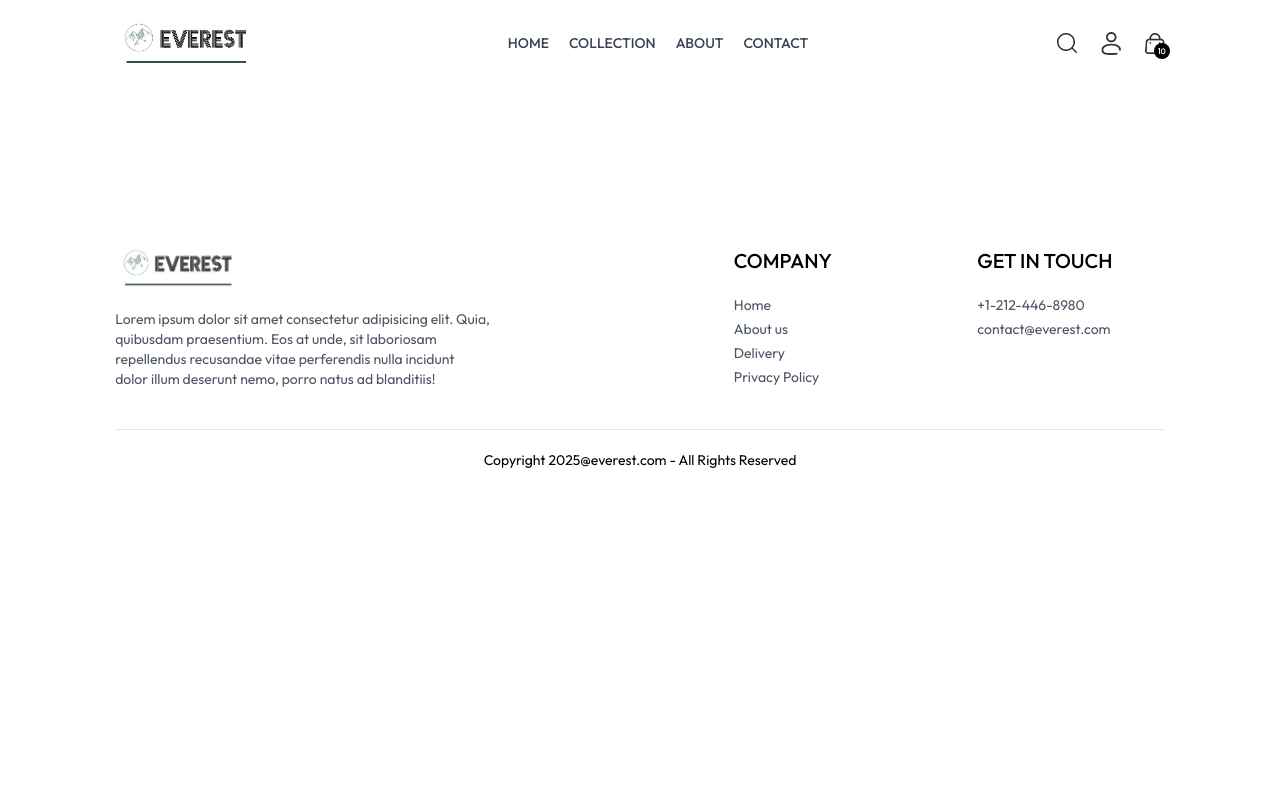
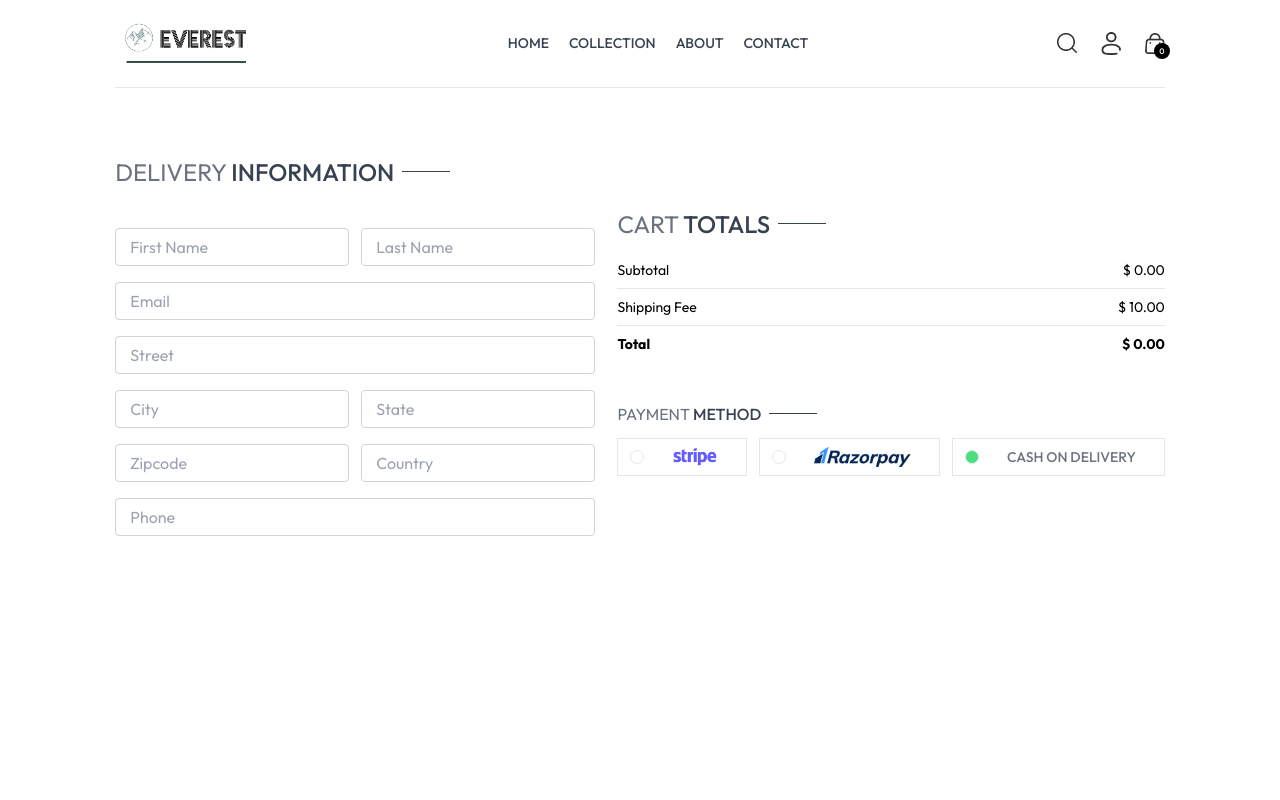
Before and after one commit to ShakshiAgl/everest-ecommerce, a React (Vite) app in the folder frontend/: page /place-order in a window 1280 px wide. Shown: the top 800 px of the page. Built offline with nearby package versions, Linux system fonts and the light colour scheme.

Commit message:
place order page

```diff
--- a/frontend/src/App.jsx
+++ b/frontend/src/App.jsx
@@ -30,8 +30,8 @@
         <Route path='/product/:productId' element={<Product/>} />
         <Route path='/cart' element={<Cart/>} />
         <Route path='/login' element={<Login/>} />
-        <Route path='/login' element={<PlaceOrder/>} />
-        <Route path='/login' element={<Orders/>} />
+        <Route path='/place-order' element={<PlaceOrder/>} />
+        <Route path='/orders' element={<Orders/>} />
       </Routes>
       <Footer />
     </div>
--- /dev/null
+++ b/frontend/src/components/CartTotal.jsx
@@ -0,0 +1,34 @@
+import { ShopContext } from '@/context/ShopContext'
+import React, { useContext } from 'react'
+import Title from './Title';
+
+const CartTotal = () => {
+
+  const {currency, delivery_fee, getCartAmount} = useContext(ShopContext);
+
+  return (
+    <div className='w-full'>
+      <div className='text-2xl'>
+        <Title text1 = {'CART'} text2={' TOTALS'} />
+      </div>
+      <div className='flex flex-col gap-2 mt-2 text-sm'>
+         <div className='flex justify-between'>
+           <p>Subtotal</p>
+           <p>{currency} {getCartAmount()}.00</p>
+         </div>
+         <hr />
+         <div className='flex justify-between'>
+            <p>Shipping Fee</p>
+            <p>{currency} {delivery_fee}.00</p>
+         </div>
+         <hr />
+         <div className='flex justify-between'>
+           <b>Total</b>
+           <b>{currency} {getCartAmount() === 0 ? 0 : getCartAmount() + delivery_fee}.00</b>
+         </div>
+      </div>
+    </div>
+  )
+}
+
+export default CartTotal
--- a/frontend/src/components/Navbar.jsx
+++ b/frontend/src/components/Navbar.jsx
@@ -7,7 +7,7 @@
 
   const [visible, setVisible] = useState(false);
 
-  const {setShowSearch} = useContext(ShopContext);
+  const {setShowSearch, getCartCount} = useContext(ShopContext);
 
   return (
    <div className='flex items-center justify-between py-5 font-medium'>
@@ -56,7 +56,7 @@
 
     <Link to='/cart' className='relative'>
        <img src={assets.cart_icon} className='w-5 min-w-5' alt="" />
-       <p className='absolute right-[-5px] bottom-[-5px] w-4 text-center leading-4 bg-black text-white aspect-square rounded-full text-[8px]'>10</p>
+       <p className='absolute right-[-5px] bottom-[-5px] w-4 text-center leading-4 bg-black text-white aspect-square rounded-full text-[8px]'>{getCartCount()}</p>
     </Link>
     <img onClick={()=> setVisible(true)} src={assets.menu_icon} className='w-5 cursor-pointer sm:hidden' alt="" />
    </div>
--- a/frontend/src/context/ShopContext.jsx
+++ b/frontend/src/context/ShopContext.jsx
@@ -1,5 +1,6 @@
 import { products } from "@/assets/frontend_assets/assets";
 import { createContext, useEffect, useState } from "react";
+import { useNavigate } from "react-router-dom";
 import { toast } from "react-toastify";
 
 export const ShopContext = createContext();
@@ -11,9 +12,9 @@
   const [search, setSearch] = useState('');
   const [showSearch, setShowSearch] = useState(false);
   const [cartItems, setCartItems] = useState({});
+  const navigate = useNavigate();
 
   const addToCart  = async (itemId, size) => {
-
     if(!size){
       toast.error('Select Product Size');
       return;
@@ -33,12 +34,48 @@
      setCartItems(cartData);
   }
 
-  useEffect(()=>{
-    console.log(cartItems);
-  },[cartItems]);
+  const getCartCount = () =>{
+    let totalCount = 0;
+    for(const items in cartItems){
+      for(const item in cartItems[items]){
+        try {
+          if(cartItems[items][item] > 0){
+            totalCount += cartItems[items][item];
+          }
+        } catch (error) {
+
+        }
+      }
+    }
+    return totalCount;
+  }
+
+  const updateQuantity = async (itemId, size, quantity) => {
+      let cartData = structuredClone(cartItems);
+      cartData[itemId][size] = quantity;
+      setCartItems(cartData);
+  }
+
+  const getCartAmount = () => {
+    let totalAmount = 0;
+    for(const items in cartItems){
+      let itemInfo = products.find((product) => product._id === items );
+      for(const item in cartItems[items]){
+        try {
+          if(cartItems[items][item] > 0){
+             totalAmount += itemInfo.price * cartItems[items][item];
+          }
+        } catch {
+
+        }
+      }
+    }
+    return totalAmount;
+  }
 
   const value = {
-     products , currency , delivery_fee, search, setSearch, showSearch, setShowSearch, cartItems, addToCart
+     products , currency , delivery_fee, search, setSearch, showSearch, setShowSearch, cartItems, addToCart,
+     getCartCount, updateQuantity, getCartAmount, navigate
   }
 
   return (
--- a/frontend/src/pages/Cart.jsx
+++ b/frontend/src/pages/Cart.jsx
@@ -1,8 +1,68 @@
-import React from 'react'
+import { assets } from '@/assets/frontend_assets/assets';
+import CartTotal from '@/components/CartTotal';
+import Title from '@/components/Title';
+import { ShopContext } from '@/context/ShopContext'
+import React, { useContext, useEffect, useState } from 'react'
 
 const Cart = () => {
+  const {products, currency , cartItems, updateQuantity, navigate} = useContext(ShopContext);
+
+  const [cartData, setCartData] = useState([]);
+
+  useEffect(() => {
+     const tempData = [];
+     for(const items in cartItems){
+      for(const item in cartItems[items]){
+        if(cartItems[items][item]>0){
+          tempData.push({
+            _id : items,
+            size : item,
+            quantity : cartItems[items][item]
+          })
+        }
+      }
+     }
+     setCartData(tempData);
+  }, [cartItems])
+
   return (
-    <div>Cart</div>
+    <div className='border-t pt-14'>
+       <div className='text-2xl mb-3'>
+          <Title text1={'YOUR '} text2={'CART'} />
+       </div>
+       <div>
+        {
+          cartData.map((item, index) => {
+            const productData = products.find((product) => product._id === item._id);
+            return (
+              <div key={index} className='py-4 border-t border-b text-gray-700 grid grid-cols-[4fr_0.5fr_0.5fr] sm:grid-cols-[4fr-2fr_0.5fr] items-center gap-4'>
+                 <div className='flex items-start gap-6'>
+                    <img className='w-16 sm:w-20' src={productData.image[0]} alt="" />
+                    <div>
+                      <p className='text-xs sm:text-lg font-medium'>{productData.name}</p>
+                      <div className='flex items-center gap-5 mt-2'>
+                        <p>{currency}{productData.price}</p>
+                        <p className='px-2 sm:px-3 sm-py-1 border bg-slate-50'>{item.size}</p>
+                      </div>
+                    </div>
+                 </div>
+                 <input onChange={(e) => e.target.value === '' || e.target.value === '0' ? null : updateQuantity(item._id, item.size,
+                  Number(e.target.value))} className='border max-w-10 sm:max-w-20 px-1 sm:px-2 py-1' type="number" min={1} defaultValue={item.quantity} />
+                 <img onClick={()=>updateQuantity(item._id, item.size, 0)} className='w-4 mr-4 sm:w-5 cursor-pointer' src={assets.bin_icon} alt="" />
+                </div>
+            )
+          })
+        }
+       </div>
+       <div className='flex justify-end my-20'>
+          <div className='w-full sm:w-[450px]'>
+            <CartTotal/>
+            <div className='w-full text-end'>
+               <button onClick={()=>navigate('/place-order')} className='bg-black text-white text-sm my-8 px-8 py-3'>PROCEED TO CHECKOUT</button>
+            </div>
+          </div>
+       </div>
+    </div>
   )
 }
 
--- a/frontend/src/pages/PlaceOrder.jsx
+++ b/frontend/src/pages/PlaceOrder.jsx
@@ -1,9 +1,63 @@
-import React from 'react'
+import { assets } from '@/assets/frontend_assets/assets'
+import CartTotal from '@/components/CartTotal'
+import Title from '@/components/Title'
+import React, { useState } from 'react'
 
 const PlaceOrder = () => {
+
+  const [method, setMethod] = useState('cod');
+
   return (
-    <div>PlaceOrder</div>
+    <div className='flex flex-col sm:flex-row justify-between gap-4 pt-5 sm:pt-14 min-h-[80vh] border-t'>
+      {/* Left Side  */}
+       <div className='flex flex-col gap-4 w-full sm:max-w-[480px]'>
+          <div className='text-xl sm:text-2xl my-3'>
+            <Title text1={'DELIVERY '} text2={'INFORMATION'} />
+          </div>
+          <div className='flex gap-3'>
+           <input className='border border-gray-300 rounded py-1.5 px-3.5 w-full' type="text" placeholder='First Name' />
+           <input className='border border-gray-300 rounded py-1.5 px-3.5 w-full' type="text" placeholder='Last Name' />
+          </div>
+          <input className='border border-gray-300 rounded py-1.5 px-3.5 w-full' type="email" placeholder='Email'/>
+           <input className='border border-gray-300 rounded py-1.5 px-3.5 w-full' type="text" placeholder='Street'/>
+           <div className='flex gap-3'>
+           <input className='border border-gray-300 rounded py-1.5 px-3.5 w-full' type="text" placeholder='City' />
+           <input className='border border-gray-300 rounded py-1.5 px-3.5 w-full' type="text" placeholder='State' />
+          </div>
+          <div className='flex gap-3'>
+           <input className='border border-gray-300 rounded py-1.5 px-3.5 w-full' type="number" placeholder='Zipcode' />
+           <input className='border border-gray-300 rounded py-1.5 px-3.5 w-full' type="text" placeholder='Country' />
+          </div>
+           <input className='border border-gray-300 rounded py-1.5 px-3.5 w-full' type="number" placeholder='Phone' />
+       </div>
+
+       {/* Right Side  */}
+       <div className='mt-8'>
+          <div className='mt-8 min-w-80'>
+             <CartTotal/>
+          </div>
+          <div className='mt-12'>
+             <Title text1={'PAYMENT '} text2={'METHOD'} />
+             {/* Payment Method Selection  */}
+             <div className='flex gap-3 flex-col lg:flex-row'>
+                <div onClick={() => setMethod('stripe')} className='flex items-center gap-3 border p-2 px-3 cursor-pointer'>
+                    <p className={`min-w-3.5 h-3.5 border rounded-full ${method === 'stripe' ? 'bg-green-400' : ''}`}></p>
+                    <img className='h-5 mx-4' src={assets.stripe_logo} alt="" />
+                </div>
+                 <div onClick={() => setMethod('razorpay')} className='flex items-center gap-3 border p-2 px-3 cursor-pointer'>
+                    <p className={`min-w-3.5 h-3.5 border rounded-full ${method === 'razorpay' ? 'bg-green-400' : ''}`}></p>
+                    <img className='h-5 mx-4' src={assets.razorpay_logo} alt="" />
+                </div>
+                 <div onClick={() => setMethod('cod')} className='flex items-center gap-3 border p-2 px-3 cursor-pointer'>
+                    <p className={`min-w-3.5 h-3.5 border rounded-full ${method === 'cod' ? 'bg-green-400' : ''}`}></p>
+                    <p className='text-gray-500 text-sm font-medium mx-4 '>CASH ON DELIVERY</p>
+                </div>
+             </div>
+          </div>
+       </div>
+    </div>
   )
 }
 
+
 export default PlaceOrder
```
